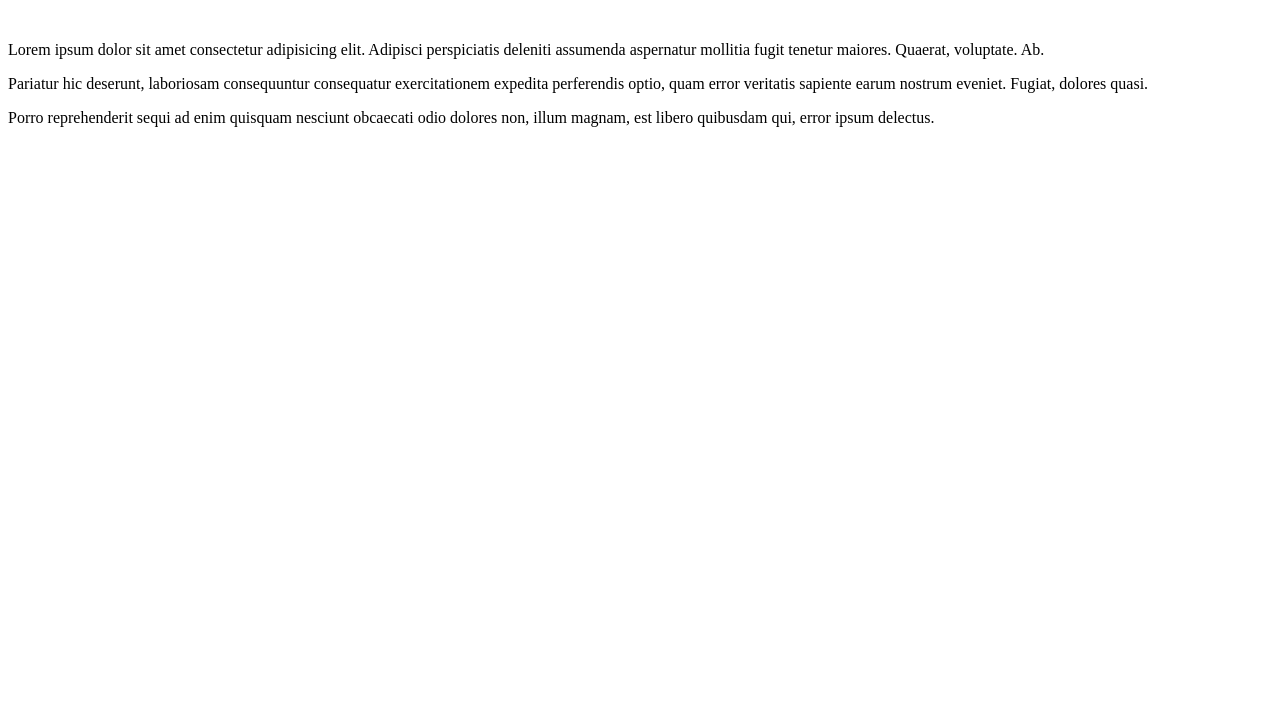
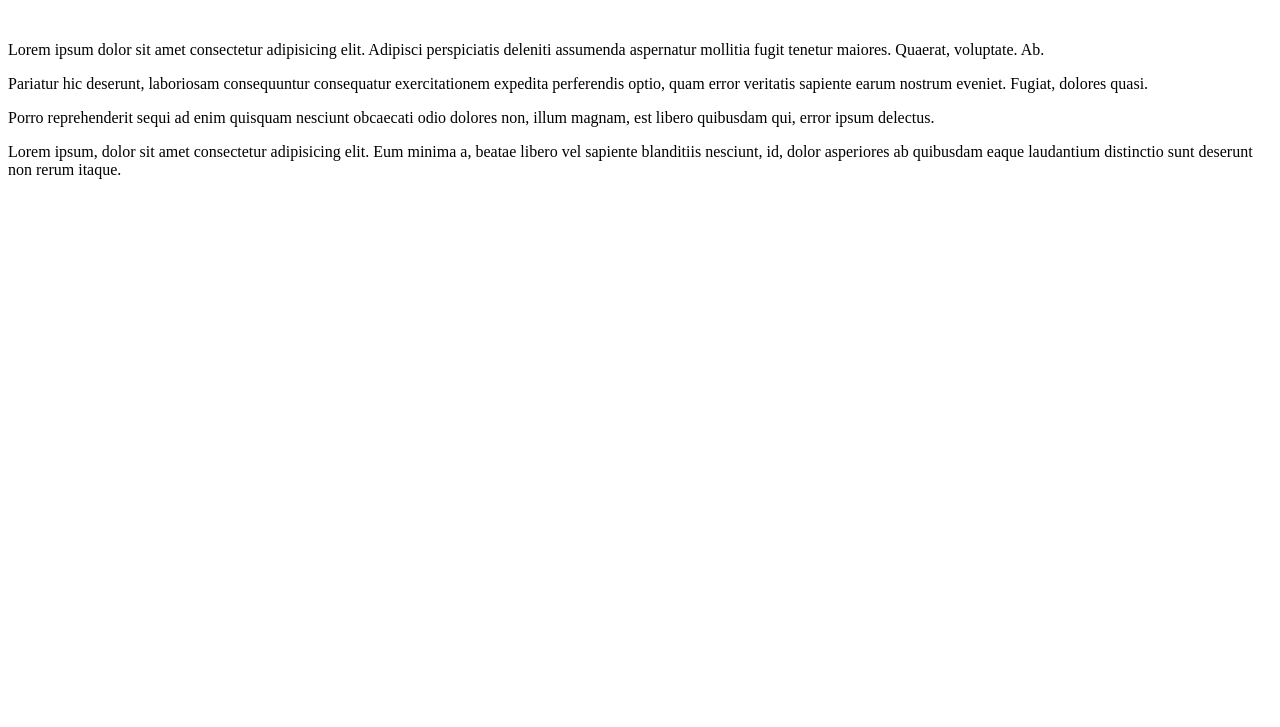
Before and after one commit to ozercaykarame/FirstVSCodeApp, a plain HTML site: page src/index.html in a window 1280 px wide. Shown: the part 73-800 px from the top of the page. Drawn offline with Linux system fonts and the light colour scheme.

Commit message:
add another P in index.html

```diff
--- a/src/index.html
+++ b/src/index.html
@@ -16,6 +16,7 @@
         <p>Pariatur hic deserunt, laboriosam consequuntur consequatur exercitationem expedita perferendis optio, quam error veritatis sapiente earum nostrum eveniet. Fugiat, dolores quasi.</p>
         <p>Porro reprehenderit sequi ad enim quisquam nesciunt obcaecati odio dolores non, illum magnam, est libero quibusdam qui, error ipsum delectus.</p>
 
+        <p>Lorem ipsum, dolor sit amet consectetur adipisicing elit. Eum minima a, beatae libero vel sapiente blanditiis nesciunt, id, dolor asperiores ab quibusdam eaque laudantium distinctio sunt deserunt non rerum itaque.</p>
     </div>
 </body>
 
```
